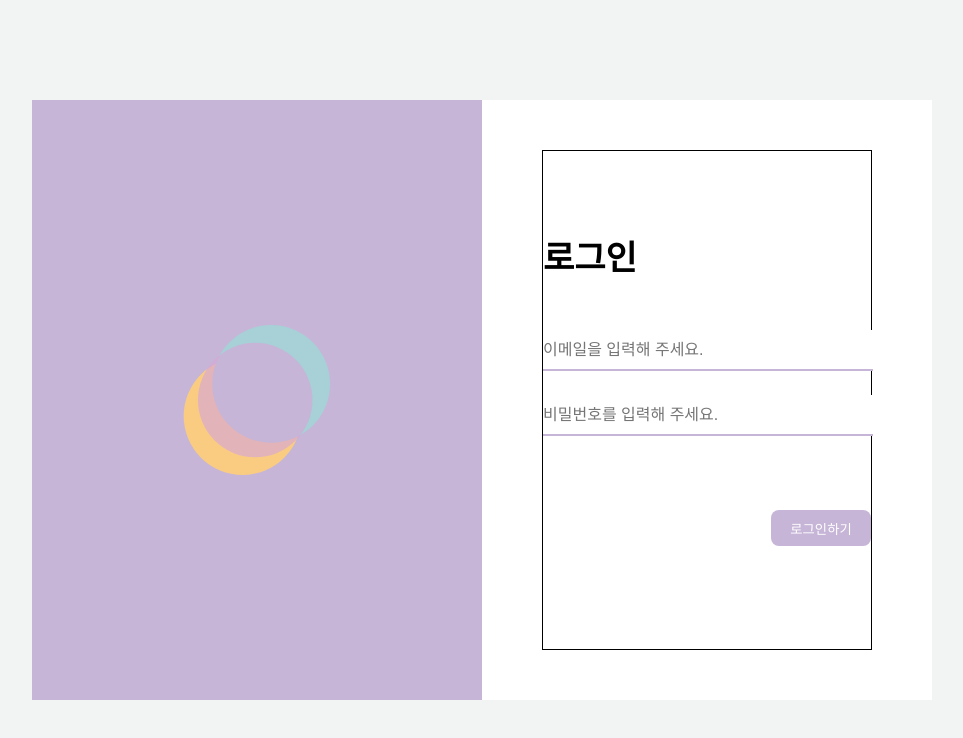
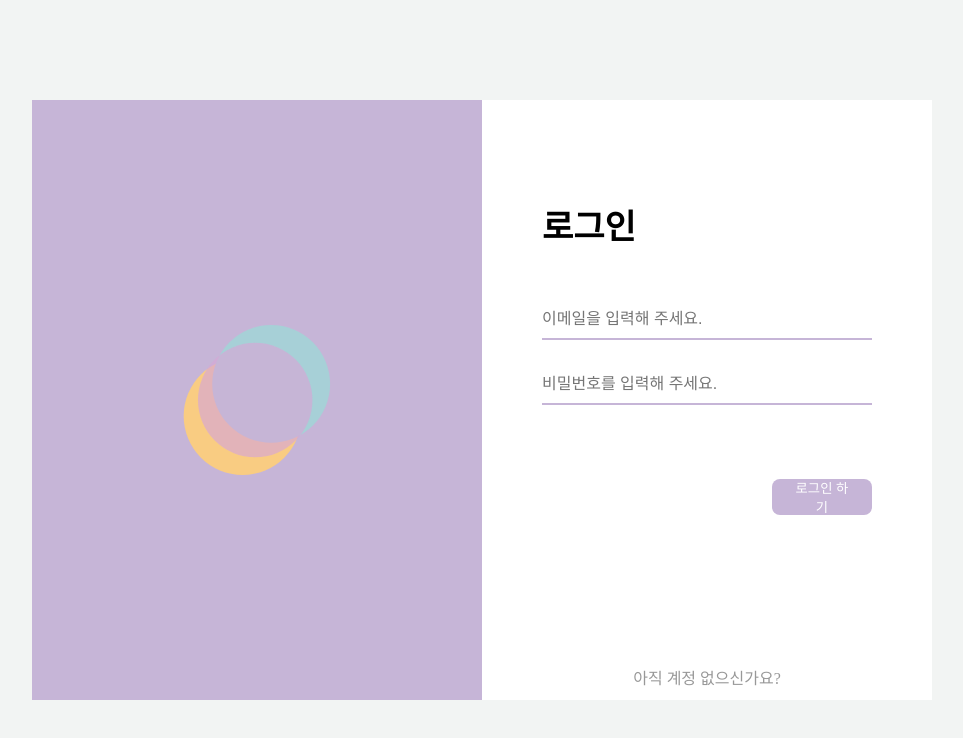
Before and after one commit to Bamdoliro/stupetition, a React (Create React App) app: page / in a window 1280 px wide. Shown: the top 738 px of the page, without its empty margins (158-1121 px from the left). Built offline with nearby package versions, Linux system fonts and the light colour scheme.

Commit message:
ADD :: sign-up-button 추가

```diff
--- a/src/components/LoginFrame/LoginFrame.css
+++ b/src/components/LoginFrame/LoginFrame.css
@@ -20,12 +20,11 @@
 .login-inner-box {
     height: 500px;
     width: 330px;
-    border: 1px solid black;
 }
 
 .login-inner-content {
     position: relative;
-    top: 80px;
+    top: 50px;
 }
 
 .login-title {
@@ -37,3 +36,17 @@
     position: relative;
     top: 50px;
 }
+
+.login-sign-up-bar {
+    display: flex;
+    align-items: center;
+    justify-content: center;
+    width: 100%;
+    position: relative;
+    top: 300px;
+}
+
+.login-sign-up {
+    text-decoration: none;
+    color: #989898;
+}
--- a/src/components/LoginFrame/LoginFrame.js
+++ b/src/components/LoginFrame/LoginFrame.js
@@ -22,8 +22,11 @@ export default function LoginFrame() {
                             <PassWordInput type="password" placeholder="비밀번호를 입력해 주세요." />
                         </div>
                         <LoginButton onClick={LoginBtnClick}>
-                            로그인하기
+                            로그인 하기
                         </LoginButton>
+                    </div>
+                    <div className="login-sign-up-bar">
+                        <a href="#" className="login-sign-up">아직 계정 없으신가요?</a>
                     </div>
                 </div>
             </div>
```
